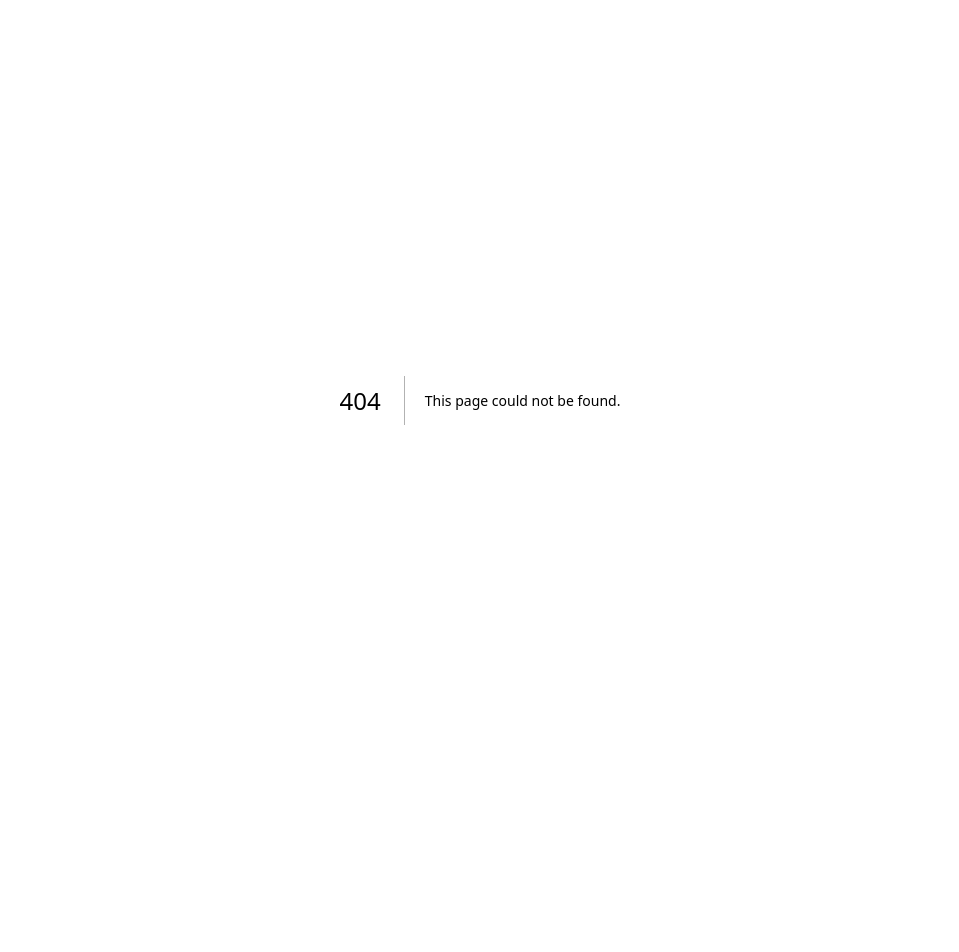
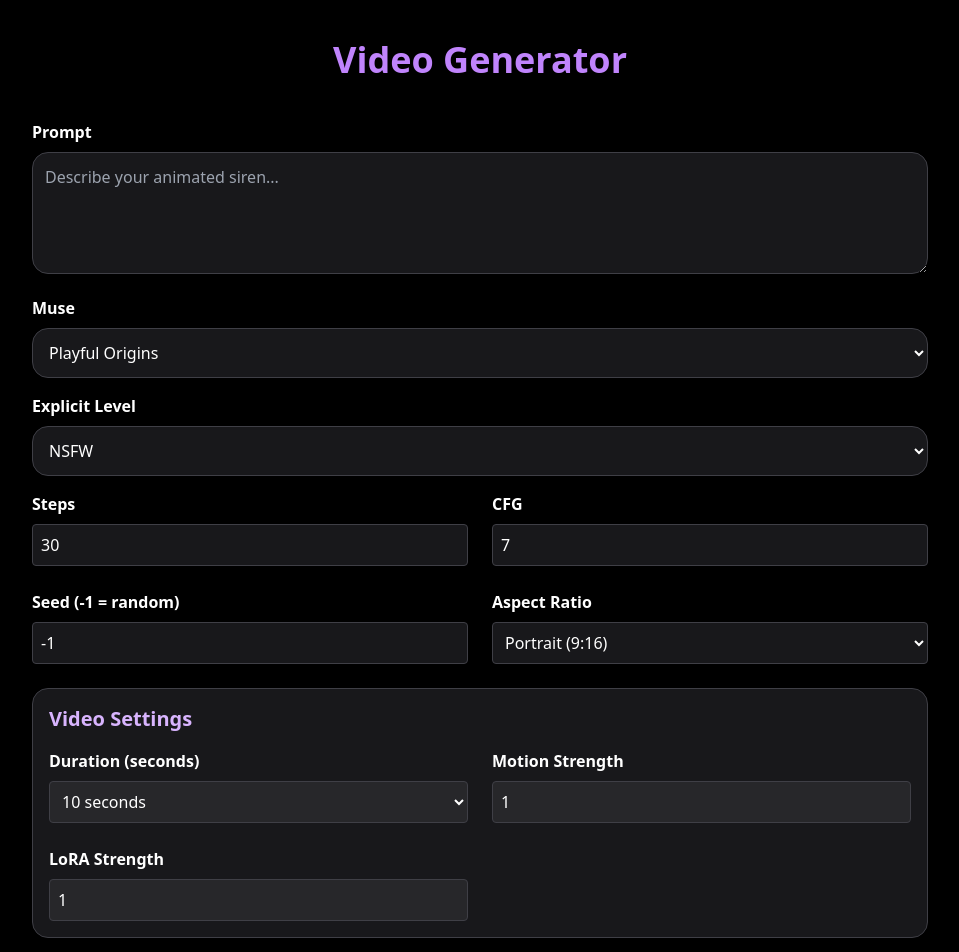
Before and after one commit to playfulorigins333/sirens-forge, a Next.js app: page /video in a window 1280 px wide. Before the commit this address had no page. Shown: the top 952 px of the page, without its empty margins (160-1119 px from the left). Before the commit the page ends 800 px from the top, so only its background shows below. Built offline with nearby package versions, Linux system fonts and the light colour scheme.

Commit message:
feat: add full Video Generator UI wired to /api/generate

```diff
--- /dev/null
+++ b/app/video/page.tsx
@@ -0,0 +1,237 @@
+"use client";
+
+import { useState } from "react";
+
+export default function VideoGeneratorPage() {
+  const [prompt, setPrompt] = useState("");
+  const [muse, setMuse] = useState("playful_origins");
+  const [explicit, setExplicit] = useState("nsfw");
+  const [steps, setSteps] = useState(30);
+  const [cfg, setCfg] = useState(7);
+  const [seed, setSeed] = useState(-1);
+  const [aspect, setAspect] = useState("portrait");
+
+  // VIDEO SETTINGS
+  const [duration, setDuration] = useState(10);
+  const [motion, setMotion] = useState(1.0);
+  const [loraStrength, setLoraStrength] = useState(1.0);
+
+  const [loading, setLoading] = useState(false);
+  const [result, setResult] = useState<any>(null);
+  const [error, setError] = useState("");
+
+  async function generateVideo() {
+    setLoading(true);
+    setError("");
+    setResult(null);
+
+    try {
+      const res = await fetch("/api/generate", {
+        method: "POST",
+        headers: { "Content-Type": "application/json" },
+        body: JSON.stringify({
+          prompt,
+          muse,
+          explicit,
+          steps,
+          cfg,
+          seed,
+          aspect,
+          mode: "video",
+          video: {
+            duration,
+            motion,
+            loraStrength,
+          },
+        }),
+      });
+
+      const json = await res.json();
+
+      if (!res.ok) {
+        setError(json.error || "Video generation failed.");
+        setLoading(false);
+        return;
+      }
+
+      setResult(json);
+      setLoading(false);
+    } catch (err: any) {
+      setError("Network or server error.");
+      setLoading(false);
+    }
+  }
+
+  return (
+    <div className="min-h-screen bg-black text-white px-6 py-10">
+      <div className="max-w-4xl mx-auto">
+        <h1 className="text-4xl font-bold text-center mb-10 text-purple-400">
+          Video Generator
+        </h1>
+
+        {/* PROMPT */}
+        <label className="block mb-4">
+          <span className="font-semibold">Prompt</span>
+          <textarea
+            className="w-full mt-2 p-3 bg-zinc-900 border border-zinc-700 rounded-lg"
+            rows={4}
+            value={prompt}
+            onChange={(e) => setPrompt(e.target.value)}
+            placeholder="Describe your animated siren..."
+          />
+        </label>
+
+        {/* MUSE */}
+        <label className="block mb-4">
+          <span className="font-semibold">Muse</span>
+          <select
+            className="w-full mt-2 p-3 bg-zinc-900 border border-zinc-700 rounded-lg"
+            value={muse}
+            onChange={(e) => setMuse(e.target.value)}
+          >
+            <option value="playful_origins">Playful Origins</option>
+          </select>
+        </label>
+
+        {/* EXPLICIT LEVEL */}
+        <label className="block mb-4">
+          <span className="font-semibold">Explicit Level</span>
+          <select
+            className="w-full mt-2 p-3 bg-zinc-900 border border-zinc-700 rounded-lg"
+            value={explicit}
+            onChange={(e) => setExplicit(e.target.value)}
+          >
+            <option value="sfw">SFW</option>
+            <option value="nsfw">NSFW</option>
+            <option value="ultra">Ultra Explicit</option>
+          </select>
+        </label>
+
+        {/* GRID SETTINGS */}
+        <div className="grid grid-cols-2 gap-6 mb-6">
+          <label>
+            <span className="font-semibold">Steps</span>
+            <input
+              type="number"
+              className="w-full mt-2 p-2 bg-zinc-900 border border-zinc-700 rounded"
+              value={steps}
+              onChange={(e) => setSteps(Number(e.target.value))}
+            />
+          </label>
+
+          <label>
+            <span className="font-semibold">CFG</span>
+            <input
+              type="number"
+              className="w-full mt-2 p-2 bg-zinc-900 border border-zinc-700 rounded"
+              value={cfg}
+              onChange={(e) => setCfg(Number(e.target.value))}
+            />
+          </label>
+
+          <label>
+            <span className="font-semibold">Seed (-1 = random)</span>
+            <input
+              type="number"
+              className="w-full mt-2 p-2 bg-zinc-900 border border-zinc-700 rounded"
+              value={seed}
+              onChange={(e) => setSeed(Number(e.target.value))}
+            />
+          </label>
+
+          <label>
+            <span className="font-semibold">Aspect Ratio</span>
+            <select
+              className="w-full mt-2 p-2 bg-zinc-900 border border-zinc-700 rounded"
+              value={aspect}
+              onChange={(e) => setAspect(e.target.value)}
+            >
+              <option value="portrait">Portrait (9:16)</option>
+              <option value="landscape">Landscape (16:9)</option>
+              <option value="square">Square (1:1)</option>
+            </select>
+          </label>
+        </div>
+
+        {/* VIDEO SETTINGS */}
+        <div className="bg-zinc-900 p-4 rounded-lg border border-zinc-700 mb-6">
+          <h2 className="text-xl font-bold mb-4 text-purple-300">Video Settings</h2>
+
+          <div className="grid grid-cols-2 gap-6">
+            <label>
+              <span className="font-semibold">Duration (seconds)</span>
+              <select
+                className="w-full mt-2 p-2 bg-zinc-800 border border-zinc-700 rounded"
+                value={duration}
+                onChange={(e) => setDuration(Number(e.target.value))}
+              >
+                <option value={5}>5 seconds</option>
+                <option value={10}>10 seconds</option>
+                <option value={15}>15 seconds</option>
+                <option value={20}>20 seconds</option>
+                <option value={25}>25 seconds</option>
+              </select>
+            </label>
+
+            <label>
+              <span className="font-semibold">Motion Strength</span>
+              <input
+                type="number"
+                step="0.1"
+                className="w-full mt-2 p-2 bg-zinc-800 border border-zinc-700 rounded"
+                value={motion}
+                onChange={(e) => setMotion(Number(e.target.value))}
+              />
+            </label>
+
+            <label>
+              <span className="font-semibold">LoRA Strength</span>
+              <input
+                type="number"
+                step="0.1"
+                max={2.0}
+                className="w-full mt-2 p-2 bg-zinc-800 border border-zinc-700 rounded"
+                value={loraStrength}
+                onChange={(e) => setLoraStrength(Number(e.target.value))}
+              />
+            </label>
+          </div>
+        </div>
+
+        {/* GENERATE BUTTON */}
+        <button
+          onClick={generateVideo}
+          disabled={loading}
+          className="w-full py-4 mt-4 text-lg font-bold bg-purple-600 hover:bg-purple-700 rounded-lg"
+        >
+          {loading ? "Generating Video..." : "Generate Video"}
+        </button>
+
+        {/* ERROR */}
+        {error && (
+          <p className="text-red-400 mt-4 text-center">{error}</p>
+        )}
+
+        {/* RESULT */}
+        {result?.url && (
+          <div className="mt-10">
+            <h2 className="text-xl font-bold mb-4">Your Video</h2>
+            <video
+              controls
+              className="w-full rounded-lg border border-zinc-700"
+              src={result.url}
+            ></video>
+
+            <a
+              href={result.url}
+              download
+              className="block text-center mt-4 text-purple-300 underline"
+            >
+              Download MP4
+            </a>
+          </div>
+        )}
+      </div>
+    </div>
+  );
+}
```
